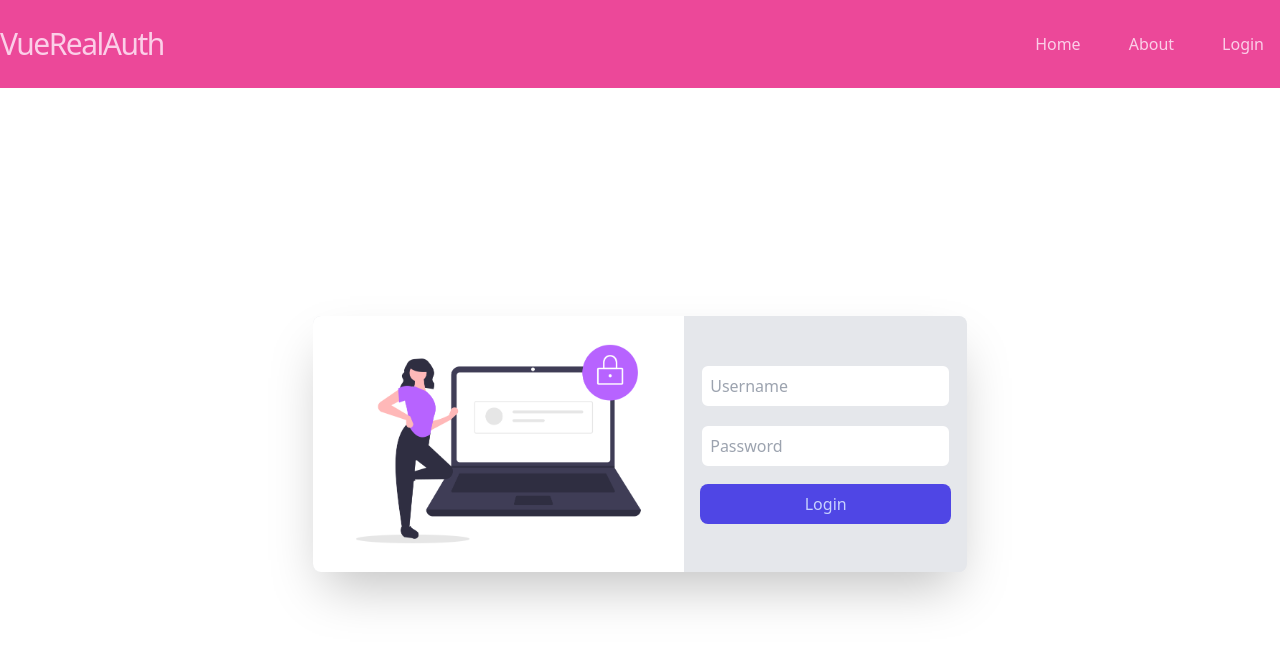
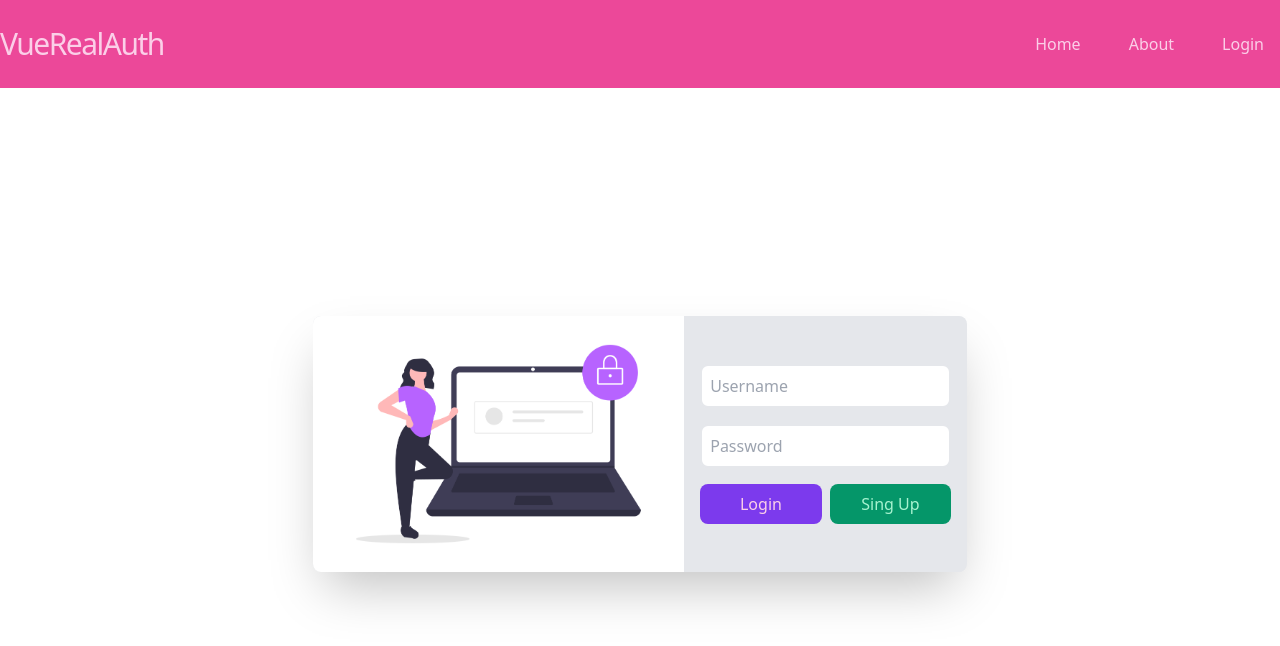
Before and after one commit to AMAR1057/vuelogin, a Vue app: page /login in a window 1280 px wide. Shown: the top 646 px of the page. Built offline with nearby package versions, Linux system fonts and the light colour scheme; no server answers.

Commit message:
Register Done

```diff
--- a/src/pages/login.vue
+++ b/src/pages/login.vue
@@ -3,12 +3,19 @@ import { ref } from "vue";
 import { useRouter } from "vue-router";
 import useAuth from "../composable/useAuth";
 import useError from "../composable/useError";
-const { isAuthenticated, login } = useAuth();
+const { isAuthenticated, login, signup } = useAuth();
 const username = ref("");
 const password = ref("");
 const router = useRouter();
 const logginIn = async () => {
   await login(username.value, password.value);
+  goToHome();
+};
+const signingUp = async () => {
+  await signup(username.value, password.value);
+  goToHome();
+};
+const goToHome = () => {
   if (isAuthenticated.value) {
     router.push("/");
   } else {
@@ -25,7 +32,6 @@ const { ready, start } = useTimeout(3000, { controls: true });
   <div
     class="flex flex-col items-center justify-center space-y-12  min-h-screen-nonav"
   >
-
     <div
       class="flex items-center justify-center overflow-hidden bg-gray-200 rounded-lg shadow-2xl "
     >
@@ -43,13 +49,21 @@ const { ready, start } = useTimeout(3000, { controls: true });
           placeholder="Password"
           v-model="password"
         />
+        <div class="flex space-x-2">
           <button
             type="submit"
             @submit.prevent="logginIn"
-          class="py-2 text-indigo-200 bg-indigo-600 rounded-lg"
+            class="w-1/2 py-2 text-pink-200 bg-purple-600 rounded-lg"
           >
             Login
           </button>
+          <button
+            @click="signingUp"
+            class="w-1/2 py-2 text-green-200 bg-green-600 rounded-lg"
+          >
+            Sing Up
+          </button>
+        </div>
       </form>
     </div>
     <div
```
Also changed, not shown: src/composable/useAuth.js (+5 -2 lines). Lines whose indentation alone changed are shown as unchanged.
